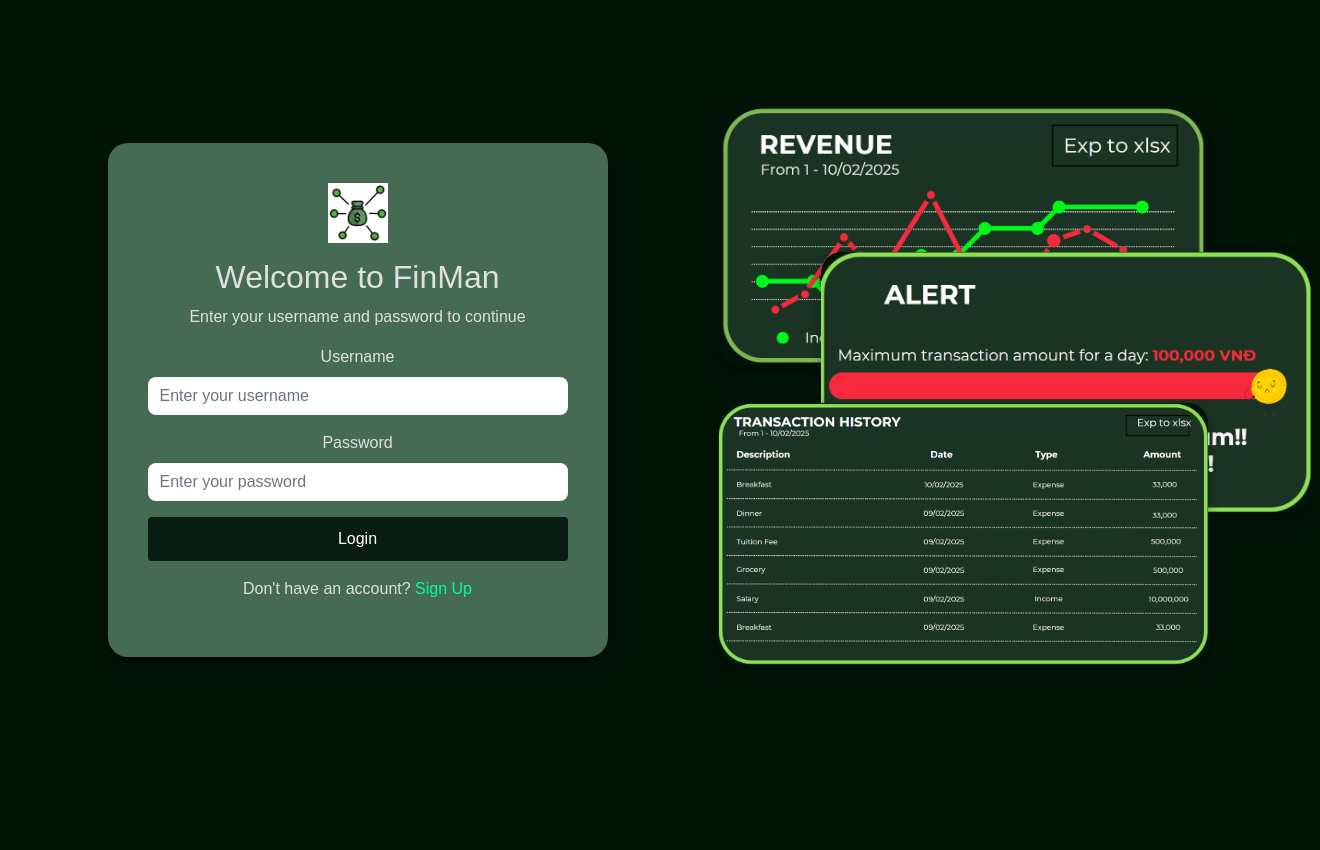
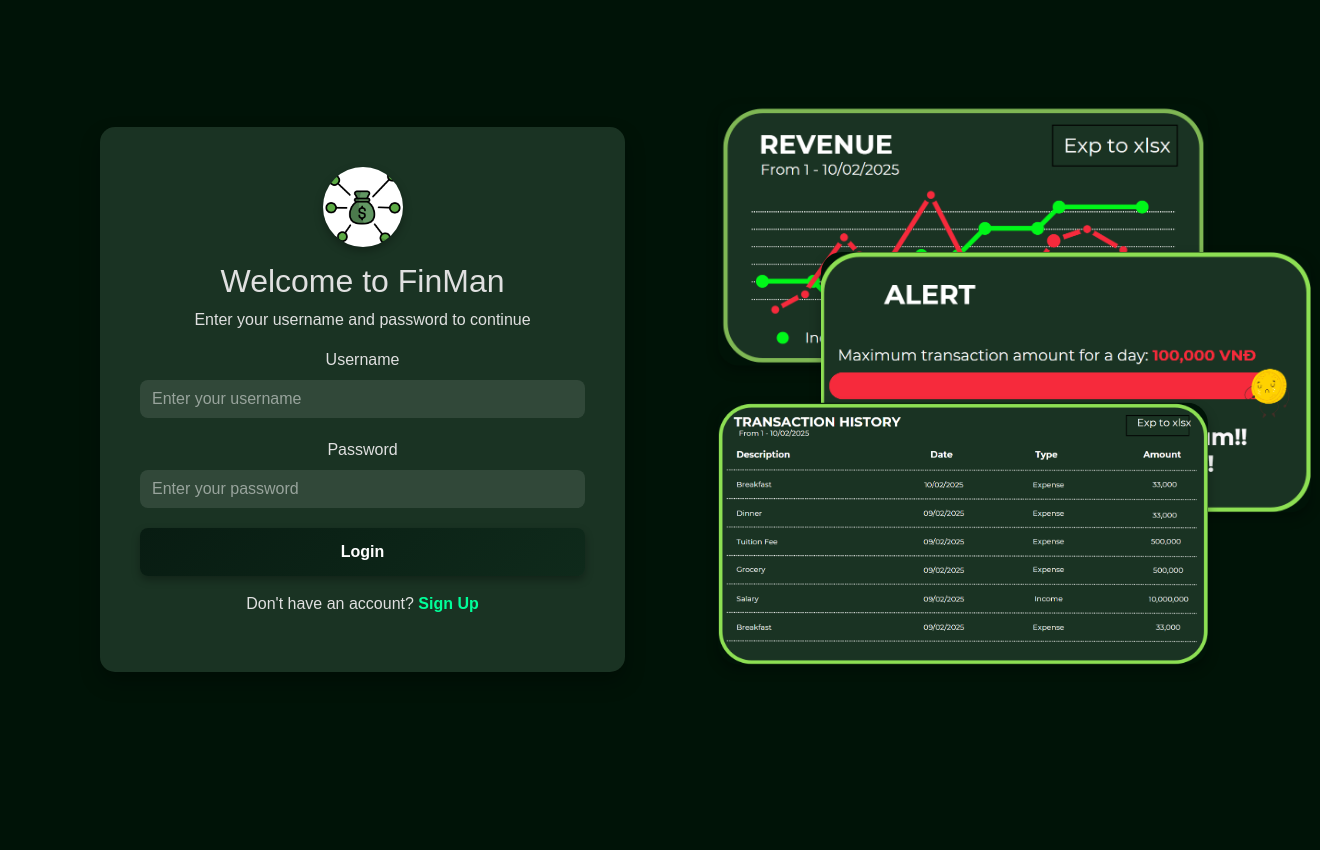
Before and after one commit to LinhHaTranNha/EXPENSE-MANAGEMENT, a Flask app: page / in a window 1320 px wide. Run offline with Flask 3, Linux system fonts and the light colour scheme.

Commit message:
ui upgrade

```diff
--- a/static/css/login.css
+++ b/static/css/login.css
@@ -5,64 +5,117 @@ body {
   font-family: "Poppins", sans-serif;
 }
 
-/* 📌 Cột trái (Form login) */
-.left-section {
-  background-color: #001307; /* Màu nền khối */
-  display: flex;
-  justify-content: center;
-  align-items: center;
-  width: 30%;
+/* 📌 Khối login */
+.login-box {
+  background: #1a3323;
+  padding: 40px;
+  border-radius: 15px;
+  box-shadow: 0 10px 20px rgba(0, 0, 0, 0.3);
+  max-width: 1000px;
+  width: 100%;
+  text-align: center;
+  backdrop-filter: blur(10px);
+  animation: fadeIn 0.8s ease-in-out;
+  position: relative;
+  left: 55px;
 }
 
-/* 📌 Khối login */
-.login-box {
-  background-color: #456b52;
-  padding: 40px;
-  border-radius: 20px;
-  box-shadow: 0px 4px 10px rgba(0, 0, 0, 0.3);
-  max-width: 500px;
-  width: 100%;
-  text-align: center;
-  position: relative;
-  left: 50px;
+/* 📌 Hiệu ứng xuất hiện */
+@keyframes fadeIn {
+  from {
+    opacity: 0;
+    transform: scale(0.9);
+  }
+  to {
+    opacity: 1;
+    transform: scale(1);
+  }
 }
 
 /* 📌 Icon */
 .icon img {
-  width: 60px;
+  width: 80px;
   margin-bottom: 15px;
+  border-radius: 50%;
+  box-shadow: 0px 4px 10px rgba(0, 0, 0, 0.3);
+  transition: transform 0.3s ease-in-out;
+}
+
+.icon img:hover {
+  transform: scale(1.1);
 }
 
 /* 📌 Ô nhập liệu */
+.form-group {
+  position: relative;
+  margin-bottom: 20px;
+}
+
 .form-control {
-  background-color: white;
-  color: white;
+  background: rgba(255, 255, 255, 0.1);
+  color: #e0e0e0;
   border: none;
   padding: 12px;
   border-radius: 8px;
+  width: 100%;
+  font-size: 16px;
+  transition: 0.3s;
+}
+
+/* 📌 Hiệu ứng focus */
+.form-control:focus {
+  background: rgba(255, 255, 255, 0.2);
+  outline: none;
+  box-shadow: 0 0 8px #00ff99;
+}
+
+/* 📌 Placeholder đẹp hơn */
+.form-control::placeholder {
+  color: rgba(255, 255, 255, 0.5);
+  transition: 0.3s;
+}
+
+/* 📌 Placeholder mờ dần khi nhập */
+.form-control:focus::placeholder {
+  color: rgba(255, 255, 255, 0.2);
 }
 
 /* 📌 Nút đăng nhập */
 .btn-dark {
-  background-color: #081c12;
+  background: linear-gradient(135deg, #081c12, #0f2a1b);
   border: none;
   font-size: 16px;
-  padding: 10px;
+  padding: 12px;
+  border-radius: 8px;
   transition: 0.3s;
+  color: #fff;
+  font-weight: bold;
+  cursor: pointer;
+  box-shadow: 0px 4px 8px rgba(0, 0, 0, 0.3);
 }
 
+/* 📌 Hiệu ứng hover */
 .btn-dark:hover {
-  background-color: #0f2a1b;
+  background: linear-gradient(135deg, #0f2a1b, #00ff99);
+  transform: translateY(-3px);
+  box-shadow: 0px 6px 12px rgba(0, 255, 153, 0.3);
 }
 
 /* 📌 Liên kết */
 a {
   color: #00ff99;
   text-decoration: none;
+  font-weight: bold;
 }
 
 a:hover {
   text-decoration: underline;
+}
+
+/* 📌 Hiệu ứng khi nhấn */
+.btn-dark:active {
+  transform: scale(0.98);
+  box-shadow: 0px 2px 4px rgba(0, 0, 0, 0.3);
 }
 
 /* 📌 Cột phải */
--- a/templates/login.html
+++ b/templates/login.html
@@ -4,6 +4,8 @@
     <meta charset="UTF-8" />
     <meta name="viewport" content="width=device-width, initial-scale=1.0" />
     <title>Login - FinMan</title>
+    <!-- Favicon cơ bản -->
+    <link rel="icon" type="image/png" href="../static/image/money.jpg" />
     <link
       rel="stylesheet"
       href="https://cdn.jsdelivr.net/npm/bootstrap@4.6.2/dist/css/bootstrap.min.css"
```
